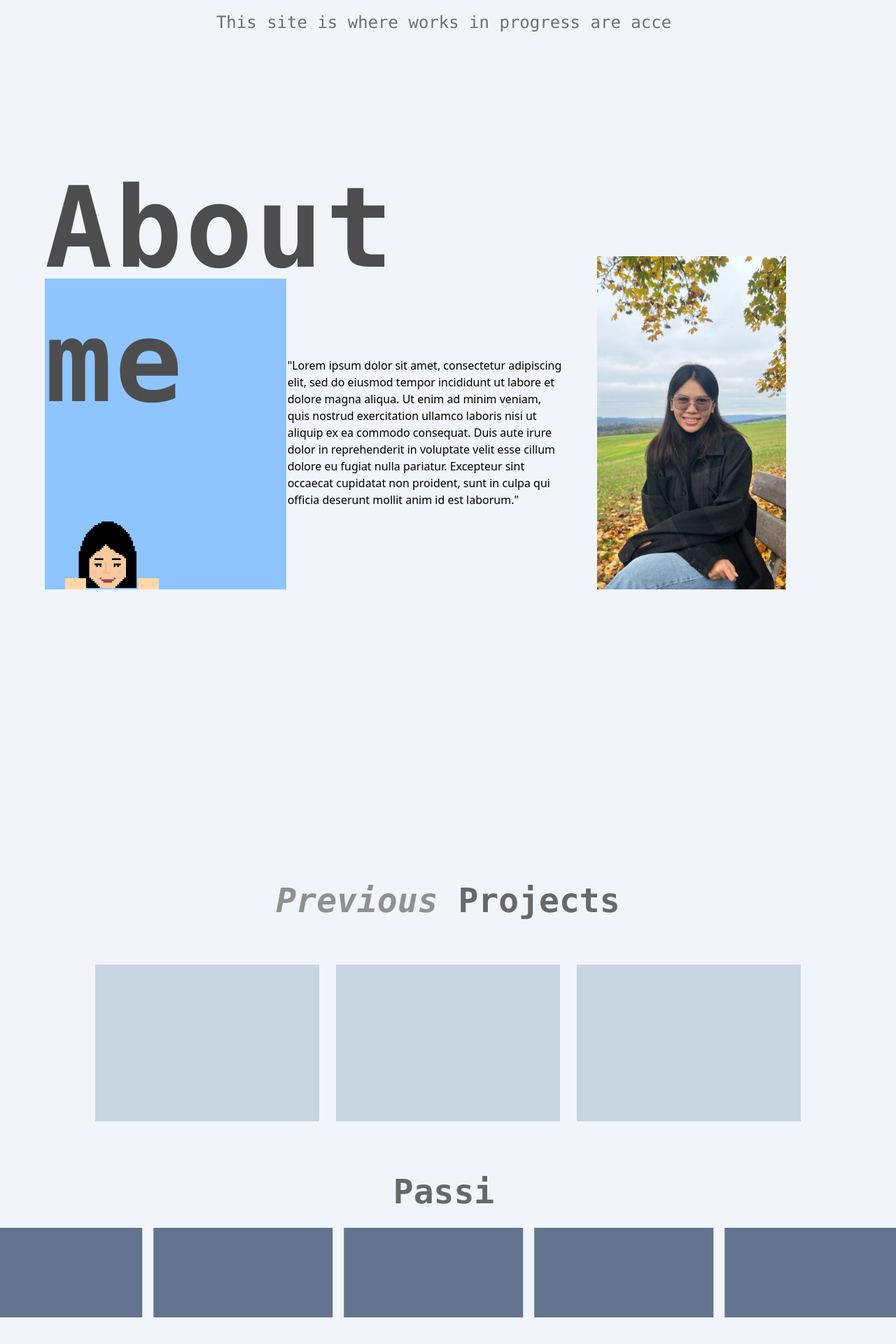
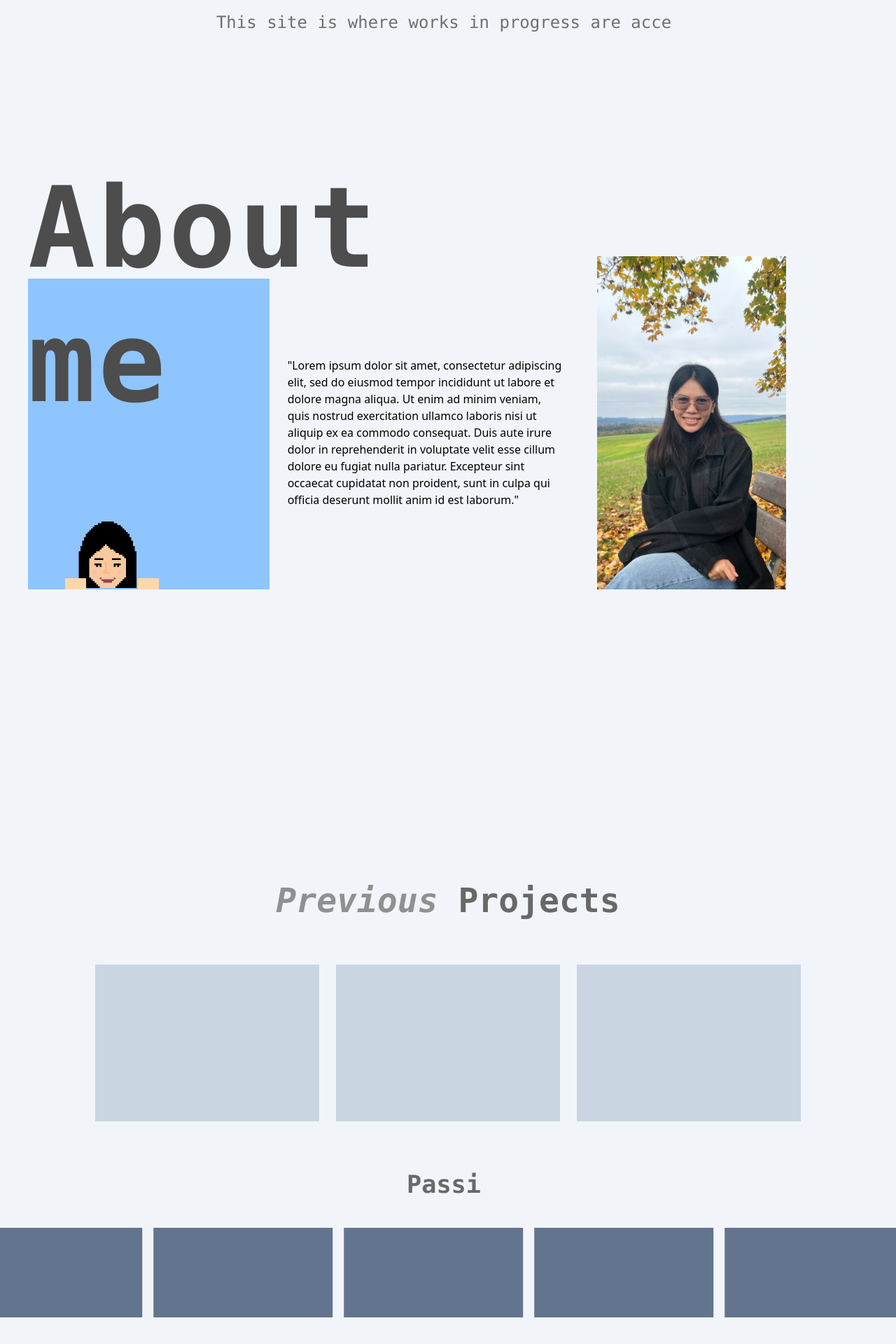
Before and after one commit to Bormey-Sky/Bormey-Sky.github.io, a Nuxt app: page / in a window 1280 px wide. Shown: the part 594-2514 px from the top of the page at 70% size. Built offline with nearby package versions, Linux system fonts and the light colour scheme.

Commit message:
updated overflow

```diff
--- a/pages/about.vue
+++ b/pages/about.vue
@@ -34,11 +34,11 @@ onMounted(() => {
 <template>
   <div id="about" ref="aboutSection" class="min-h-screen w-screen bg-slate-100">
     <div class="grid grid-cols-2 lg:grid-cols-3">
-      <div class="col-span-3 h-[10rem] ml-16">
+      <div class="col-span-3 h-[10rem] ml-10">
         <div class="about-text">About</div>
       </div>
       <div
-        class="col-span-1 bg-blue-300 w-fit pr-12 lg:pr-36 about-text ml-16 md:mt-8"
+        class="col-span-1 bg-blue-300 w-fit pr-12 lg:pr-36 about-text ml-10 md:mt-8"
       >
         me
       </div>
--- a/pages/projects.vue
+++ b/pages/projects.vue
@@ -22,7 +22,7 @@
     </div>
 
     <div class="mt-12 -mb-18">
-        <Typewriter phrase="Passion Project" :typo="true" :restart="true"  class="min-h-[10rem] page-title text-center" />
+        <Typewriter phrase="Passion Project" :typo="true" :restart="true"  class="min-h-[10rem] page-title !text-[220%] text-center" />
     </div>
     <div class="w-screen overflow-hidden relative">
       <div class="animate-scroll-left-infinite flex gap-4 w-max">
```
